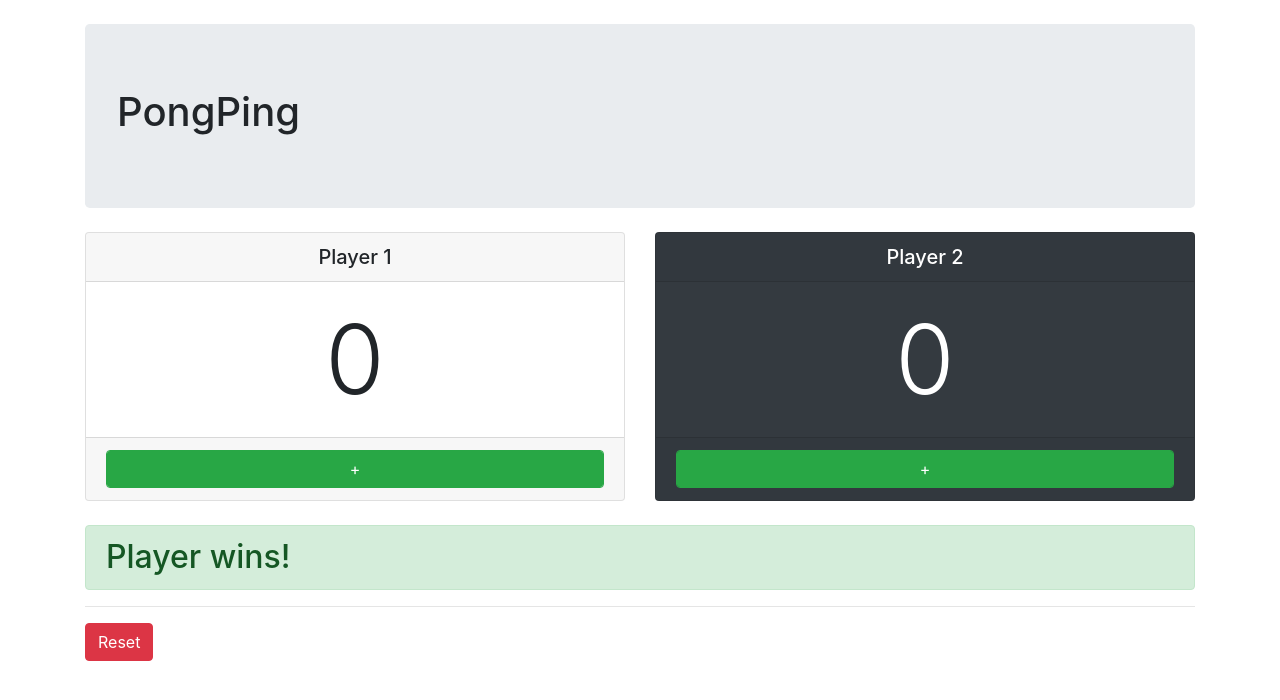
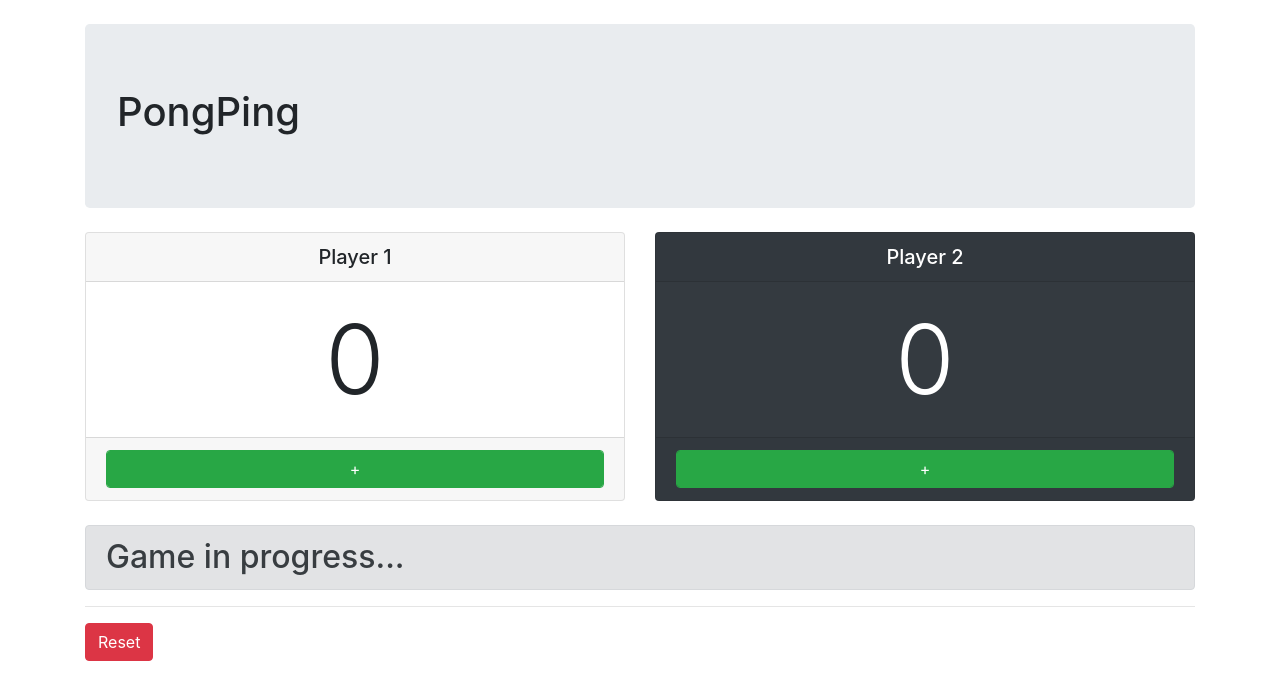
Before and after one commit to daniel-norris/developme_redux, a React (Create React App) app: page / in a window 1280 px wide. Shown: the top 700 px of the page. Built offline with nearby package versions, Linux system fonts and the light colour scheme.

Commit message:
added winning message logic

```diff
--- a/src/App.js
+++ b/src/App.js
@@ -1,6 +1,6 @@
 import React from "react";
 
-const App = ({ player1, player2, handlePlayer1, handlePlayer2, handleReset, serving }) => (
+const App = ({ player1, player2, handlePlayer1, handlePlayer2, handleReset, serving, winner }) => (
     <React.Fragment>
         {/* header */}
         <header className="jumbotron mt-4 mb-0">
@@ -43,7 +43,7 @@ const App = ({ player1, player2, handlePlayer1, handlePlayer2, handleReset, serv
         </div>
 
         { /* winner message */}
-        <h2 className="alert alert-success">Player {/* winning player here */} wins!</h2>
+        <h2 className={ winner ? "alert alert-success" : "alert alert-secondary" }>{ winner ? `Player ${winner} wins!` : "Game in progress..." }</h2>
 
         <hr />
 
--- a/src/index.js
+++ b/src/index.js
@@ -11,11 +11,12 @@ import { createStore } from 'redux';
 const initial = {
     player1: 0,
     player2: 0,
-    serving: false
+    serving: false,
+    winner: ""
 };
 
-const player1 = state => ({ ...state, player1: state.player1 + 1 });
-const player2 = state => ({ ...state, player2: state.player2 + 1 });
+const player1 = state => ({ ...state, player1: state.player1 === 21 ? 21 : state.player1 + 1, winner: state.player1 === 21 ? "1" : "" });
+const player2 = state => ({ ...state, player2: state.player2 === 21 ? 21 : state.player2 + 1, winner: state.player2 === 21 ? "2" : "" });
 const server = state => ({ ...state, serving: (state.player1 + state.player2) % 5 === 0 ? !state.serving : state.serving });
 
 // reducer goes here
@@ -27,7 +28,6 @@ const reducer = (state, action) => {
     default: return state;
   }
 }
-
 
 const store = createStore(
   reducer,
@@ -43,10 +43,11 @@ const render = () => {
       <App
         player1={ state.player1 }
         player2={ state.player2 }
+        serving={ state.serving }
+        winner={ state.winner }
         handlePlayer1={ () => store.dispatch({ type: "PLAYER1" }) }
         handlePlayer2={ () => store.dispatch({ type: "PLAYER2" }) }
-        handleReset={ () => store.dispatch({ type: "RESET" }) }
-        serving={ state.serving }/>
+        handleReset={ () => store.dispatch({ type: "RESET" }) }/>
     </React.StrictMode>,
     document.getElementById('root')
   );
@@ -55,10 +56,8 @@ const render = () => {
 store.subscribe(render);
 render();
 
-
 // create store here
 
 // subscribe here
 
-
 // dispatch here
```
